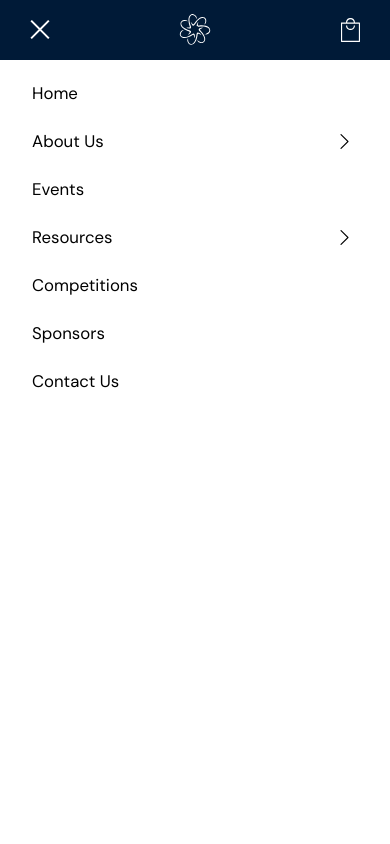
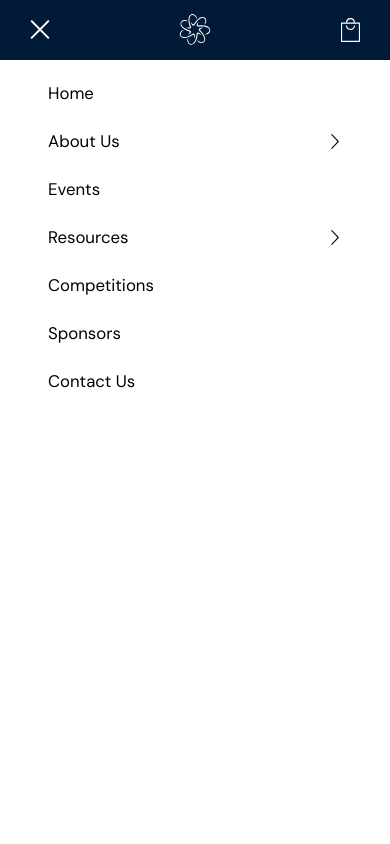
Before and after one commit to MathSocUNSW/mathsoc-website, a Next.js app in the folder frontend/: page / in a window 390 px wide. Both pictures are taken after a click on the button 40 px from the left and 30 px from the top of the page. Shown: the top 844 px of the page. Built offline with nearby package versions, Linux system fonts and the light colour scheme.

Commit message:
added global dropdown state

```diff
--- a/frontend/src/components/NavBar.tsx
+++ b/frontend/src/components/NavBar.tsx
@@ -1,5 +1,5 @@
 // Library Imports
-import React, { useState, useContext } from "react";
+import React, { useState } from "react";
 import Link from "next/link";
 import Hamburger from "hamburger-react";
 import { Container } from "@material-ui/core";
@@ -10,22 +10,34 @@ import NavItem from "./NavItem";
 // Styling
 import styles from "src/styles/NavBar.module.scss";
 
-// Helper Imports
-import useWindowDimensions from "src/helpers/useWindowDimensions";
-
 // Data
 import navLinks from "src/data/navLinksData";
 
 interface NavItemsProps {
   setOpen: React.Dispatch<React.SetStateAction<boolean>>;
-  className: string;
+  isMobile?: boolean;
+  activeDropdown: number;
+  setActiveDropdown: React.Dispatch<React.SetStateAction<number>>;
 }
 
-const NavItems: React.FC<NavItemsProps> = ({ setOpen, className }) => {
+const NavItems: React.FC<NavItemsProps> = ({
+  setOpen,
+  isMobile = false,
+  activeDropdown,
+  setActiveDropdown
+}) => {
   return (
-    <ul className={className}>
-      {navLinks.map((item) => (
-        <NavItem key={item.name} {...item} setOpen={setOpen} />
+    <ul className={isMobile ? styles.navItemsMobile : styles.navItems}>
+      {navLinks.map((item, index) => (
+        <NavItem
+          key={index}
+          // index={index} // NavItems have the same state on both mobile and desktop
+          index={(isMobile ? 1 : 2) * index} // separates mobile and desktop state for same NavItem
+          {...item}
+          setOpen={setOpen}
+          activeDropdown={activeDropdown}
+          setActiveDropdown={setActiveDropdown}
+        />
       ))}
     </ul>
   );
@@ -42,8 +54,8 @@ const NavBar: React.FC = () => {
   const stuckShadow = {
     boxShadow: "1px 3px 20px 0 rgba(0, 0, 0, 0.1)"
   };
-
-  const { width } = useWindowDimensions();
+  // global dropdown state
+  const [activeDropdown, setActiveDropdown] = useState(-1);
 
   return (
     <header className={styles.navbar} style={isStuck ? stuckShadow : {}}>
@@ -62,7 +74,11 @@ const NavBar: React.FC = () => {
               />
             </a>
           </Link>
-          <NavItems setOpen={setOpen} className={styles.navItems} />
+          <NavItems
+            setOpen={setOpen}
+            activeDropdown={activeDropdown}
+            setActiveDropdown={setActiveDropdown}
+          />
           <a
             href="https://unsw-mathematics-society.square.site/"
             target="_blank"
@@ -75,7 +91,16 @@ const NavBar: React.FC = () => {
               aria-label="logo"
             />
           </a>
-          {isOpen ? <NavItems setOpen={setOpen} className={styles.navItemsMobile} /> : <></>}
+          {isOpen ? (
+            <NavItems
+              isMobile
+              setOpen={setOpen}
+              activeDropdown={activeDropdown}
+              setActiveDropdown={setActiveDropdown}
+            />
+          ) : (
+            <></>
+          )}
         </div>
       </Container>
     </header>
--- a/frontend/src/components/NavDropdown.tsx
+++ b/frontend/src/components/NavDropdown.tsx
@@ -12,7 +12,7 @@ import { subPage } from "src/data/navLinksData";
 interface NavDropdownProps {
   parentItem: string;
   items: subPage[];
-  setDropdown: React.Dispatch<React.SetStateAction<boolean>>;
+  setActiveDropdown: React.Dispatch<React.SetStateAction<number>>;
   setOpen: React.Dispatch<React.SetStateAction<boolean>>;
   baseRoute: string;
 }
@@ -20,23 +20,21 @@ interface NavDropdownProps {
 const NavDropdown: React.FC<NavDropdownProps> = ({
   parentItem,
   items,
-  setDropdown,
+  setActiveDropdown,
   baseRoute,
   setOpen
 }) => {
+  const closeDropdown = () => setActiveDropdown(-1);
+
   const closeMenus = () => {
-    setDropdown(false);
+    closeDropdown();
     setOpen(false);
   };
 
   return (
     <ul className={styles.dropdown}>
       <div className={styles.parentBox}>
-        <img
-          src="images/leftArrow.svg"
-          className={styles.arrowLeft}
-          onClick={() => setDropdown(false)}
-        />
+        <img src="images/leftArrow.svg" className={styles.arrowLeft} onClick={closeDropdown} />
         <Typography>{parentItem}</Typography>
       </div>
       {items.map((item) => (
--- a/frontend/src/components/NavItem.tsx
+++ b/frontend/src/components/NavItem.tsx
@@ -1,5 +1,5 @@
 // Library Imports
-import React, { useState } from "react";
+import React from "react";
 import Link from "next/link";
 import { Typography } from "@material-ui/core";
 
@@ -14,11 +14,28 @@ import { navLink } from "src/data/navLinksData";
 
 // Clean up, use extend
 interface NavItemProps extends navLink {
+  index: number;
   setOpen: React.Dispatch<React.SetStateAction<boolean>>;
+  activeDropdown: number;
+  setActiveDropdown: React.Dispatch<React.SetStateAction<number>>;
 }
 
-const NavItem: React.FC<NavItemProps> = ({ name, route, dropdown, mobileOnly, setOpen }) => {
-  const [isExpanded, setExpanded] = useState(false);
+const NavItem: React.FC<NavItemProps> = ({
+  index,
+  name,
+  route,
+  dropdown,
+  mobileOnly,
+  setOpen,
+  activeDropdown,
+  setActiveDropdown
+}) => {
+  // change dropdown state
+  const isExpanded = activeDropdown === index;
+  const toggleDropdown = () => {
+    if (isExpanded) setActiveDropdown(-1);
+    else setActiveDropdown(index);
+  };
 
   return (
     <li className={mobileOnly ? `${styles.navItem} ${styles.mobileOnly}` : styles.navItem}>
@@ -29,21 +46,13 @@ const NavItem: React.FC<NavItemProps> = ({ name, route, dropdown, mobileOnly, se
       </Link>
       {dropdown.length > 0 ? (
         <div className={styles.dropdownContainer}>
-          <img
-            src="images/arrowDown.svg"
-            className={styles.arrowDown}
-            onClick={() => setExpanded((prevExpanded) => !prevExpanded)}
-          />
-          <img
-            src="images/rightArrow.svg"
-            className={styles.arrowRight}
-            onClick={() => setExpanded((prevExpanded) => !prevExpanded)}
-          />
+          <img src="images/arrowDown.svg" className={styles.arrowDown} onClick={toggleDropdown} />
+          <img src="images/rightArrow.svg" className={styles.arrowRight} onClick={toggleDropdown} />
           {isExpanded ? (
             <NavDropdown
               parentItem={name}
               items={dropdown}
-              setDropdown={setExpanded}
+              setActiveDropdown={setActiveDropdown}
               baseRoute={route}
               setOpen={setOpen}
             />
@@ -58,77 +67,4 @@ const NavItem: React.FC<NavItemProps> = ({ name, route, dropdown, mobileOnly, se
   );
 };
 
-// const NavItem: React.FC<NavItemProps> = ({ navData, setOpen, width }) => {
-//   // Something is interfering with dropdown when mobile, so new state is used
-//   const [dropdown, setDropdown] = React.useState(false);
-//   const [dropdownMobile, setDropdownMobile] = React.useState(false);
-
-//   const onMouseEnter = () => setDropdown(true);
-//   const onMouseLeave = () => setDropdown(false);
-
-//   const DesktopVersionDropdown = (
-//     <div onMouseEnter={onMouseEnter} onMouseLeave={onMouseLeave}>
-//       {/* Crude fix of type here, may cause errors in the future */}
-//       {navData.dropdown && (
-//         <NavDropdown items={navData.dropdown} setDropdown={setDropdown} baseRoute={navData.route} />
-//       )}
-//     </div>
-//   );
-
-//   const MobileVersionDropdown = (
-//     <div className={styles.mobileContainer}>
-//       {navData.dropdown && (
-//         <li className={styles.navButton} onClick={() => setOpen(false)}>
-//           <Link href={navData.route}>
-//             <a style={{ fontSize: "15px" }}>{navData.name}</a>
-//           </Link>
-//         </li>
-//       )}
-//       {navData.dropdown &&
-//         navData.dropdown.map((item) => (
-//           <li key={item.name} className={styles.navButton} onClick={() => setOpen(false)}>
-//             <Link href={navData.route + item.subRoute}>
-//               <a style={{ fontSize: "15px" }}>{item.name}</a>
-//             </Link>
-//           </li>
-//         ))}
-//     </div>
-//   );
-
-//   const DesktopVersionItem = (
-//     <li className={styles.navButton} onClick={() => setOpen(false)}>
-//       <Link href={navData.route}>
-//         <a>
-//           {navData.name} {navData.dropdown && <div className={styles.navArrow} />}
-//         </a>
-//       </Link>
-//     </li>
-//   );
-
-//   const MobileVersionItem = (
-//     <>
-//       {navData.dropdown ? (
-//         <li className={styles.navButton} onClick={() => setDropdownMobile(!dropdownMobile)}>
-//           <a>
-//             {navData.name} {navData.dropdown && <div className={styles.navArrow} />}
-//           </a>
-//         </li>
-//       ) : (
-//         DesktopVersionItem
-//       )}
-//     </>
-//   );
-
-//   return (
-//     <div>
-//       {/* Done to separate CSS attributes from mainContainer and dropdown */}
-//       <div className={styles.mainContainer} onMouseEnter={onMouseEnter} onMouseLeave={onMouseLeave}>
-//         {width > 860 ? DesktopVersionItem : MobileVersionItem}
-//       </div>
-//       {navData.dropdown && dropdown && width > 860 && DesktopVersionDropdown}
-//       {navData.dropdown && dropdownMobile && !(width > 860) && MobileVersionDropdown}
-//     </div>
-//   );
-// };
-
 export default NavItem;
--- a/frontend/src/styles/NavItem.module.scss
+++ b/frontend/src/styles/NavItem.module.scss
@@ -8,6 +8,7 @@
   }
   @media screen and (max-width: $mobile) {
     position: static;
+    padding: 0.2rem 3rem;
     &.mobileOnly {
       display: flex;
     }
@@ -19,7 +20,6 @@
   color: white;
   @media screen and (max-width: $mobile) {
     color: black;
-    padding: 0.2rem 2rem;
     width: 100%;
   }
 }
@@ -43,8 +43,8 @@
 }
 
 .arrowRight {
-  padding-right: 2.4rem;
   display: none;
+  cursor: pointer;
   @media screen and (max-width: $mobile) {
     display: inline-block;
     height: 0.9rem;
```
